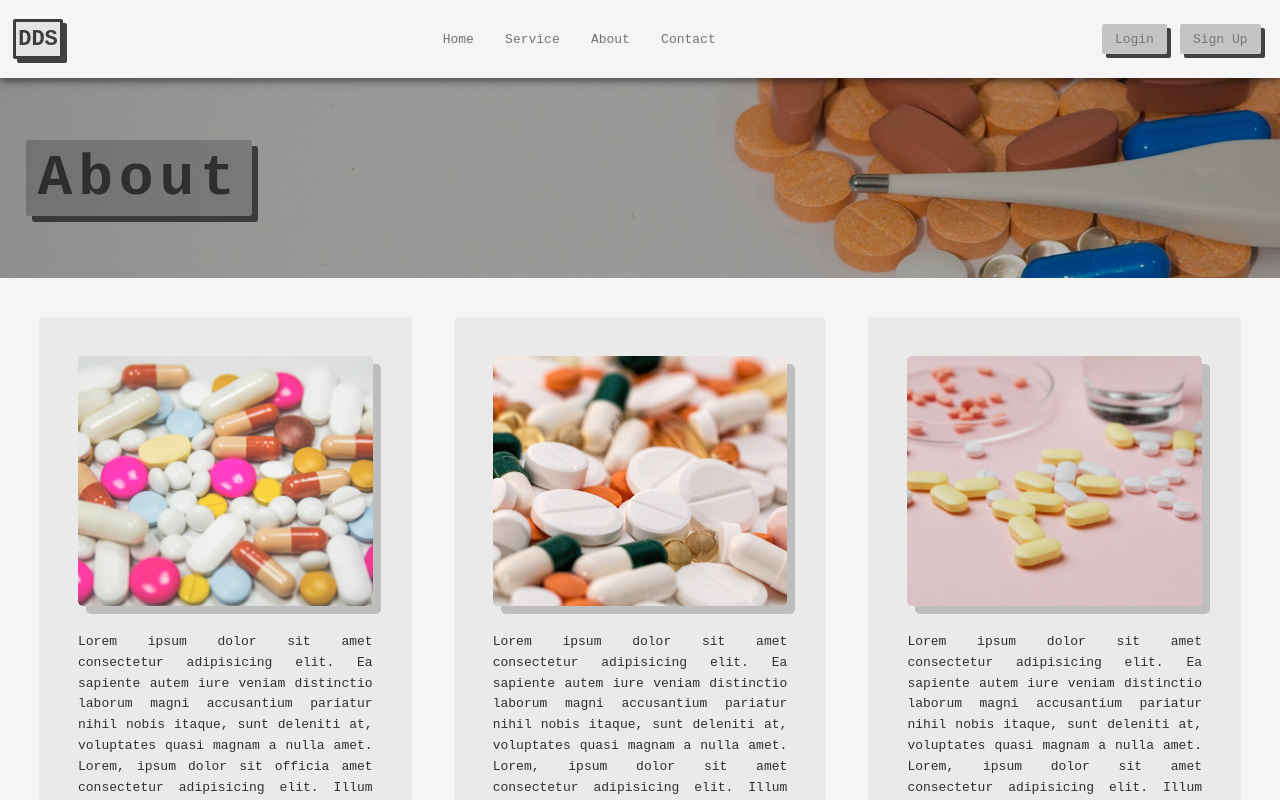
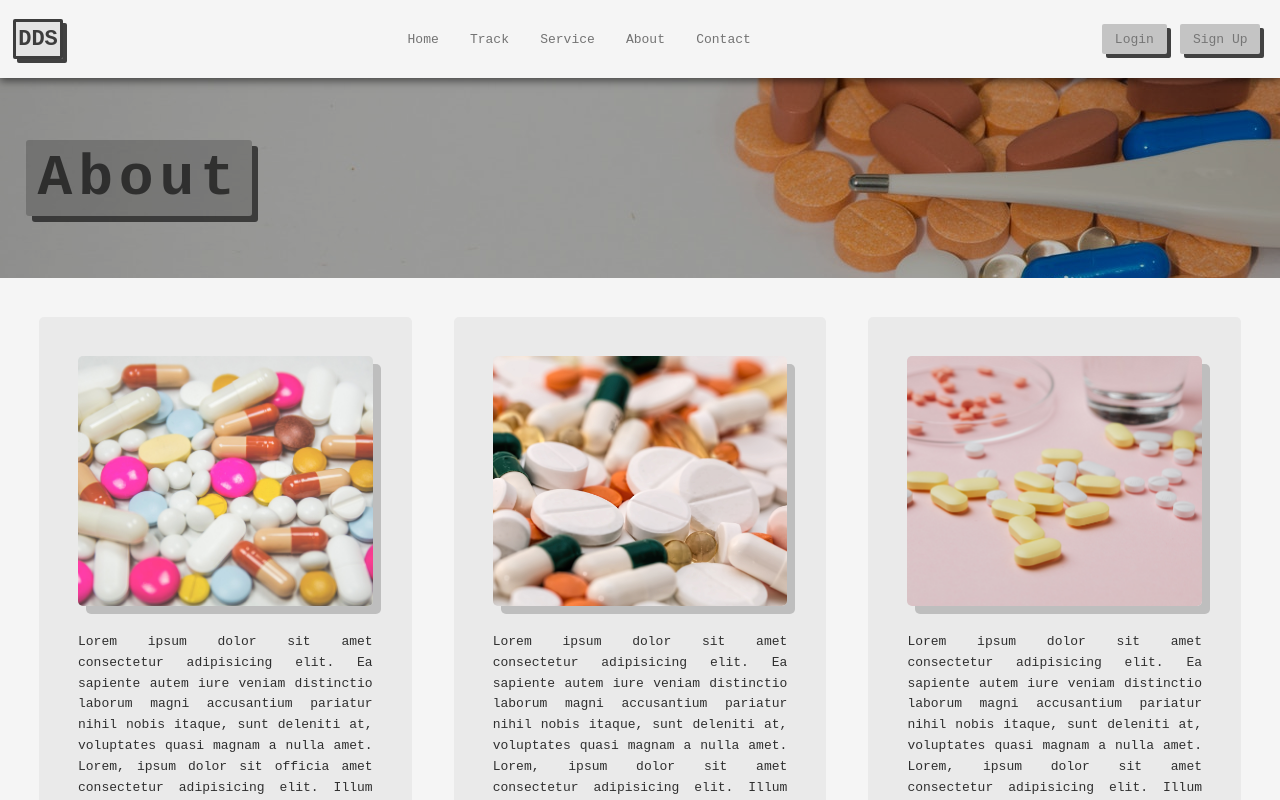
Before and after one commit to allwells/dds-frontend, a React (Create React App) app: page /about in a window 1280 px wide. Shown: the top 800 px of the page. Built offline with nearby package versions, Linux system fonts and the light colour scheme.

Commit message:
Rename file and file dir

```diff
--- a/src/Components/NavBar/NavBar.js
+++ b/src/Components/NavBar/NavBar.js
@@ -15,6 +15,11 @@ const NavBar = () => {
           <li>
             <Link className="nav-links active" to="/">
               Home
+            </Link>
+          </li>
+          <li>
+            <Link className="nav-links" to="/track">
+              Track
             </Link>
           </li>
           <li>
```
Also changed, not shown: src/Track/Track.css (added), src/Track/Track.js (added).
